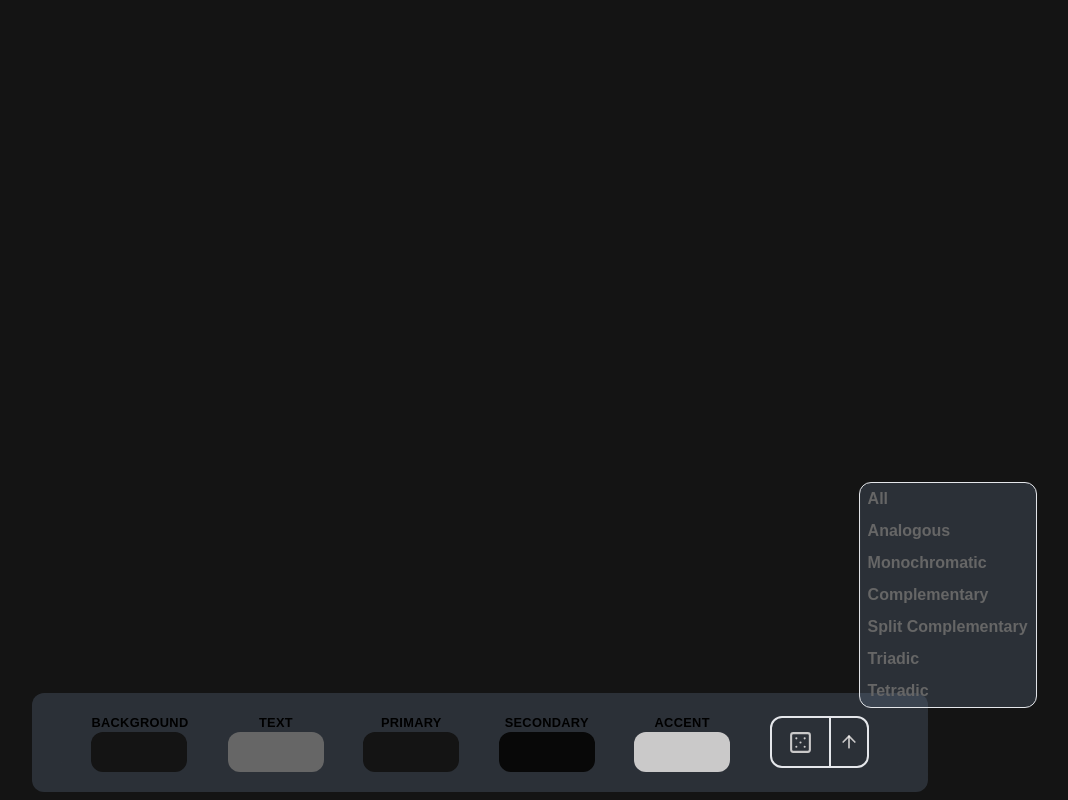
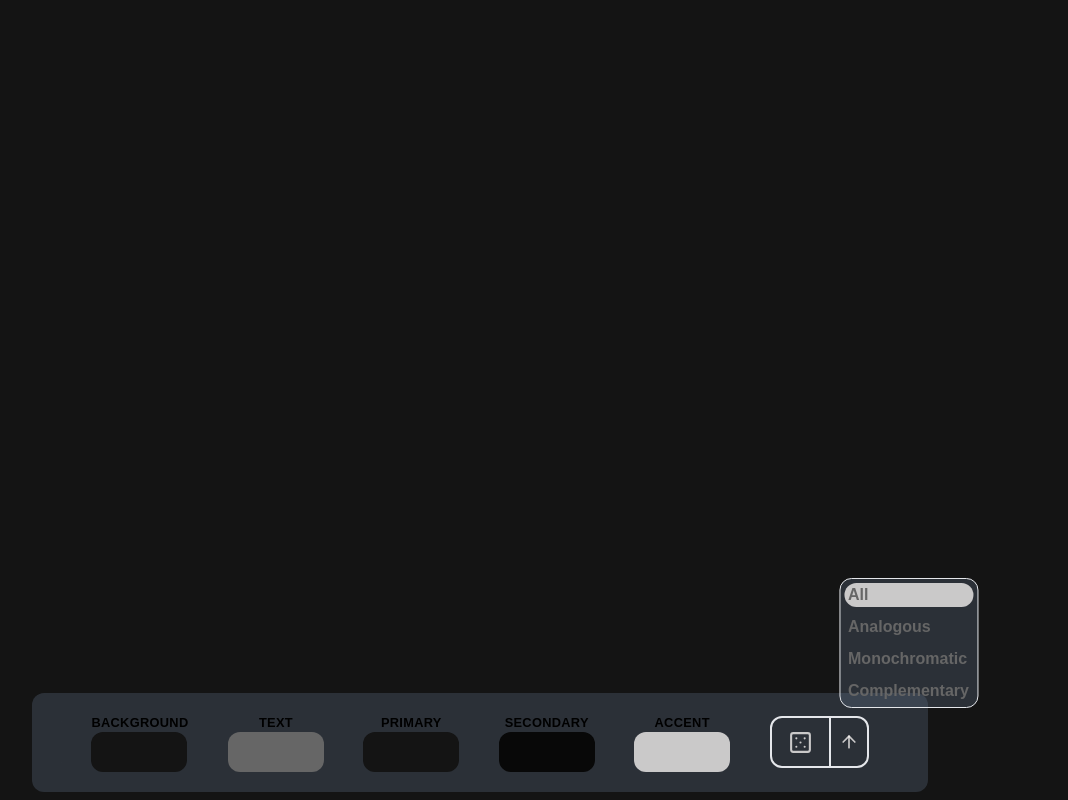
Before and after one commit to moki-moki/ui-vis, a React (Vite) app in the folder client/: page / in a window 1280 px wide. Both pictures are taken after a click on the button 1008 px from the left and 742 px from the top of the page. Shown: the whole page, without its empty margins (160-1228 px from the left). Built offline with nearby package versions, Linux system fonts and the light colour scheme.

Commit message:
chor: randoming colors

```diff
--- a/client/src/components/toolkit/dice.tsx
+++ b/client/src/components/toolkit/dice.tsx
@@ -2,12 +2,12 @@ import { useState } from 'react';
 
 import { ArrowUp, Dice5 } from 'lucide-react';
 
-import { ColorType } from './toolkit';
+import { ColorTypes } from '../../types/colors';
 import Button from '../ui/button';
 
 interface Props {
-  selected: ColorType;
-  generateColors: (type: ColorType) => void;
+  selected: ColorTypes;
+  generateColors: (type: ColorTypes) => void;
 }
 
 const Dice = ({ selected, generateColors }: Props) => {
@@ -58,7 +58,9 @@ const Dice = ({ selected, generateColors }: Props) => {
               Analogous
             </Button>
           </li>
-          <li className="hover:bg-accent-color rounded-xl px-1">
+          <li
+            className={`hover:bg-accent-color rounded-xl px-1 ${selected == 'monochromatic' ? 'bg-accent-color' : ''}`}
+          >
             <Button
               className="w-full text-start"
               type="button"
@@ -67,28 +69,15 @@ const Dice = ({ selected, generateColors }: Props) => {
               Monochromatic
             </Button>
           </li>
-          <li className="hover:bg-accent-color rounded-xl px-1">
+          <li
+            className={`hover:bg-accent-color rounded-xl px-1 ${selected == 'complementary' ? 'bg-accent-color' : ''}`}
+          >
             <Button
               className="w-full text-start"
               type="button"
               onClick={() => generateColors('complementary')}
             >
               Complementary
-            </Button>
-          </li>
-          <li className="hover:bg-accent-color rounded-xl px-1 text-nowrap">
-            <Button className="w-full text-start" type="button">
-              Split Complementary
-            </Button>
-          </li>
-          <li className="hover:bg-accent-color rounded-xl px-1">
-            <Button className="w-full text-start" type="button">
-              Triadic
-            </Button>
-          </li>
-          <li className="hover:bg-accent-color rounded-xl px-1">
-            <Button className="w-full text-start" type="button">
-              Tetradic
             </Button>
           </li>
         </ul>
--- a/client/src/components/toolkit/toolkit.tsx
+++ b/client/src/components/toolkit/toolkit.tsx
@@ -3,23 +3,15 @@ import { ChangeEvent, useState } from 'react';
 import ColorInput from './color-input';
 import Dice from './dice';
 import { DEFAULT_COLORS } from '../../data/colors';
-import { useKeyBind } from '../../hooks/useKeybind';
+import { useKeyBind } from '../../hooks/useKeyBind';
 import { useLocalStorage } from '../../hooks/useLocalStorage';
 import { useMutateColors } from '../../hooks/useMutateColors';
+import { ColorTypes } from '../../types/colors';
 import { applyColorsToRoot, generateScheme } from '../../utils/colors';
-
-export type ColorType =
-  | 'monochromatic'
-  | 'complementary'
-  | 'analogous'
-  | 'all'
-  | 'split complementary'
-  | 'triadic'
-  | 'tetradic';
 
 const Toolkit = () => {
   const [colors, setColors] = useLocalStorage('colors', DEFAULT_COLORS);
-  const [selected, setSelected] = useState<ColorType>('monochromatic');
+  const [selected, setSelected] = useState<ColorTypes>('all');
 
   useMutateColors(colors);
 
@@ -28,7 +20,7 @@ const Toolkit = () => {
     document.body.style.setProperty(`--${e.target.name}-color`, e.target.value);
   };
 
-  const generateColors = (type: ColorType) => {
+  const generateColors = (type: ColorTypes) => {
     const colorScheme = generateScheme(type);
 
     setSelected(type);
--- a/client/src/types/colors.ts
+++ b/client/src/types/colors.ts
@@ -4,3 +4,12 @@ export interface ColorsI {
   text: string;
   accent: string;
 }
+
+export type ColorTypes =
+  | 'monochromatic'
+  | 'complementary'
+  | 'analogous'
+  | 'all'
+  | 'split complementary'
+  | 'triadic'
+  | 'tetradic';
--- a/client/src/utils/colors.ts
+++ b/client/src/utils/colors.ts
@@ -16,6 +16,15 @@ const ajustHue = (
       : chroma(baseColor).get('hsl.h') + precent) % 360,
   );
 
+const getRandomTypeColor = (): string => {
+  // TODO: put these arrays somewhere else
+  const types = ['monochromatic', 'complementary', 'analogous'];
+
+  const random = Math.floor(Math.random() * types.length);
+
+  return types[random];
+};
+
 const generateBackgroundColor = (baseColor: string) =>
   chroma.mix(baseColor, 'white', 0.9).hex();
 
@@ -23,6 +32,8 @@ const textColor = (baseColor: string) =>
   chroma.mix(baseColor, 'black', 0.9).hex();
 
 export const generateScheme = (type: string): ColorsObj => {
+  type === 'all' ? (type = getRandomTypeColor()) : null;
+
   const baseColor = chroma.random().hex();
 
   const obj: Partial<ColorsObj> = {};
--- a/client/tsconfig.json
+++ b/client/tsconfig.json
@@ -23,9 +23,10 @@
     "noImplicitAny": true,
     "noImplicitThis": true,
     "jsx": "react-jsx",
-    "baseUrl": ".",
+    "baseUrl": "./",
     "paths": {
       "@/*": ["./src/*"]
     }
-  }
+  },
+  "include": ["src"]
 }
```
